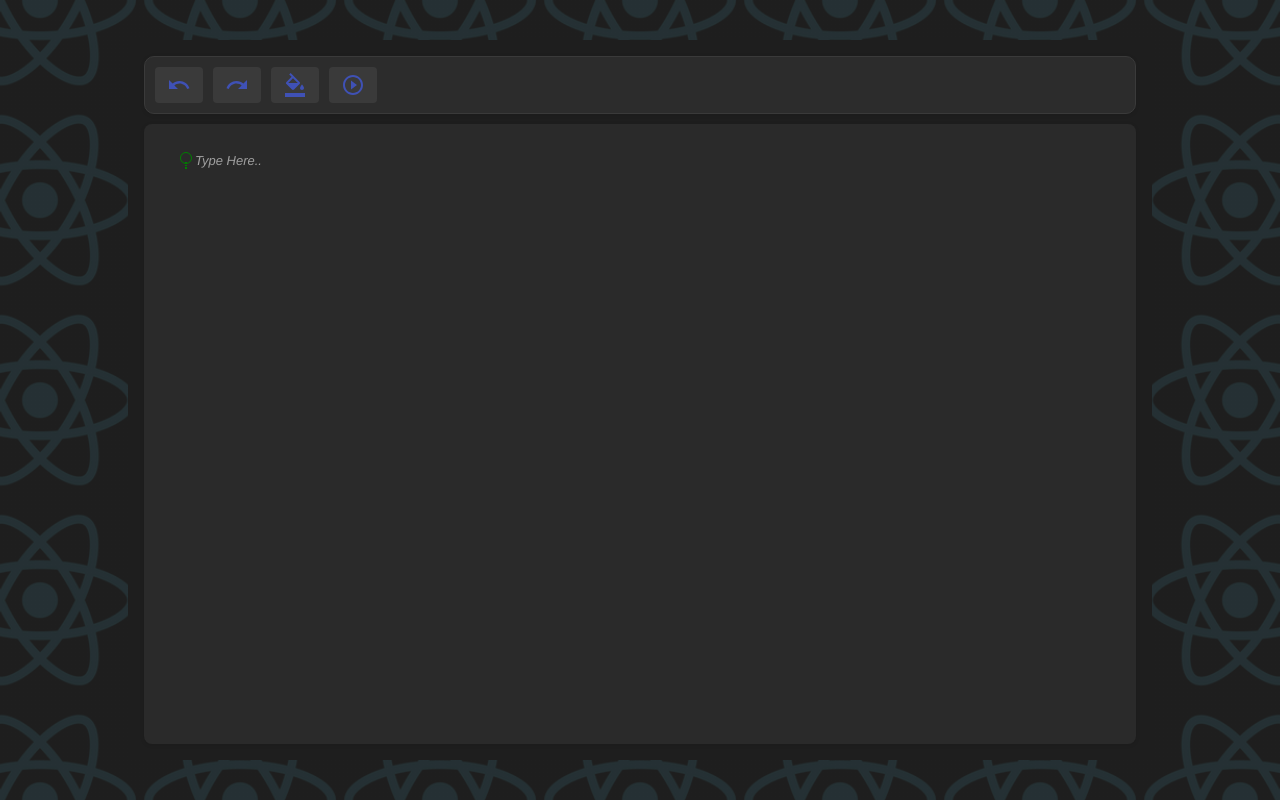
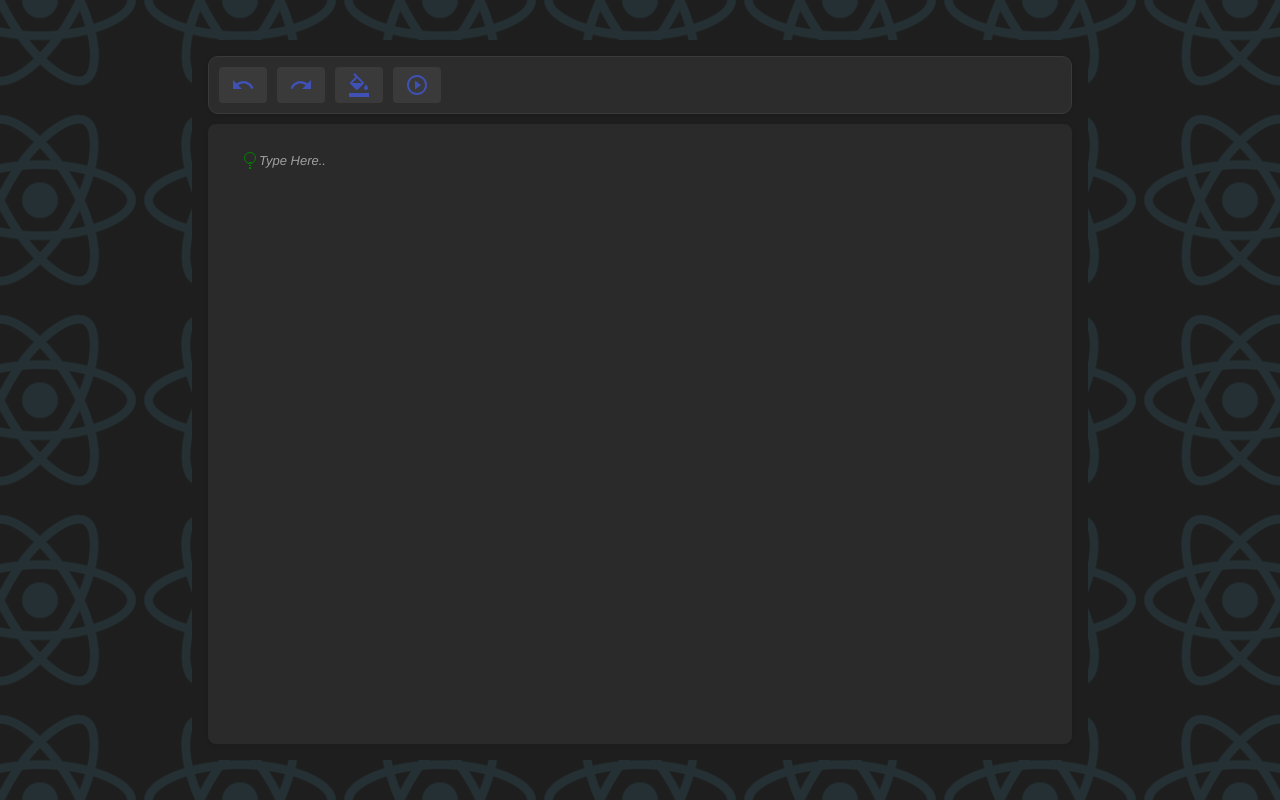
Before and after one commit to mfvicky/editor-task, a React (Create React App) app: page / in a window 1280 px wide. Built offline with nearby package versions, Linux system fonts and the light colour scheme; what chartjs-plugin-dragdata would draw is missing.

Commit message:
ui change | remove unused code

```diff
--- a/src/components/QuillEditor.css
+++ b/src/components/QuillEditor.css
@@ -13,7 +13,7 @@
     margin: 0 auto;
     display: flex;
     flex-direction: column;
-    width: 80vw;
+    width: 70vw;
     height: 90vh;
     background-color: #f4f4f9;
     font-family: "Arial", sans-serif;
@@ -242,6 +242,7 @@
 .dotted-line-paragraph {
     position: relative;
     padding-left: 4% !important;
+    padding-right: 3.5% !important;
     margin-bottom: 20px !important;
 }
 
```
Also changed, not shown: src/components/QuillEditor.jsx (+1 -46 lines), 1 other file (tests, documents, lock files or other folders).
